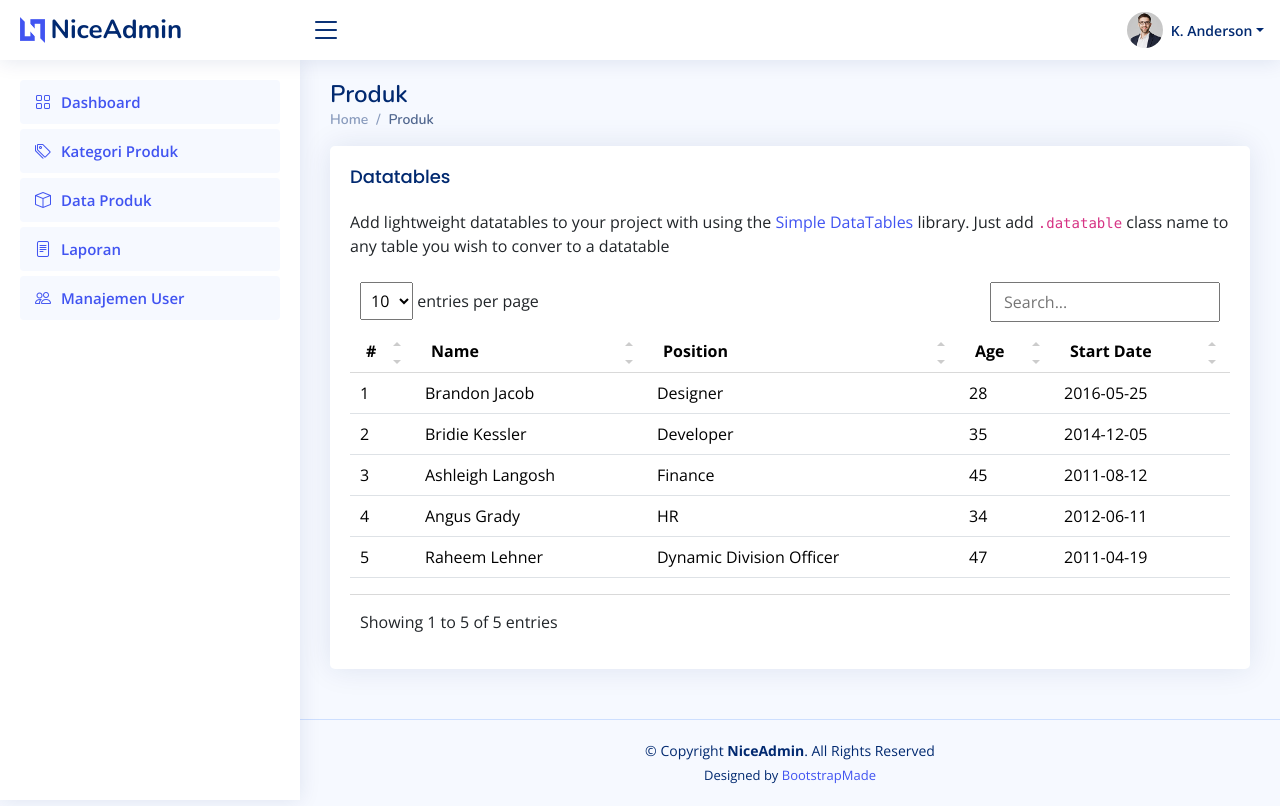
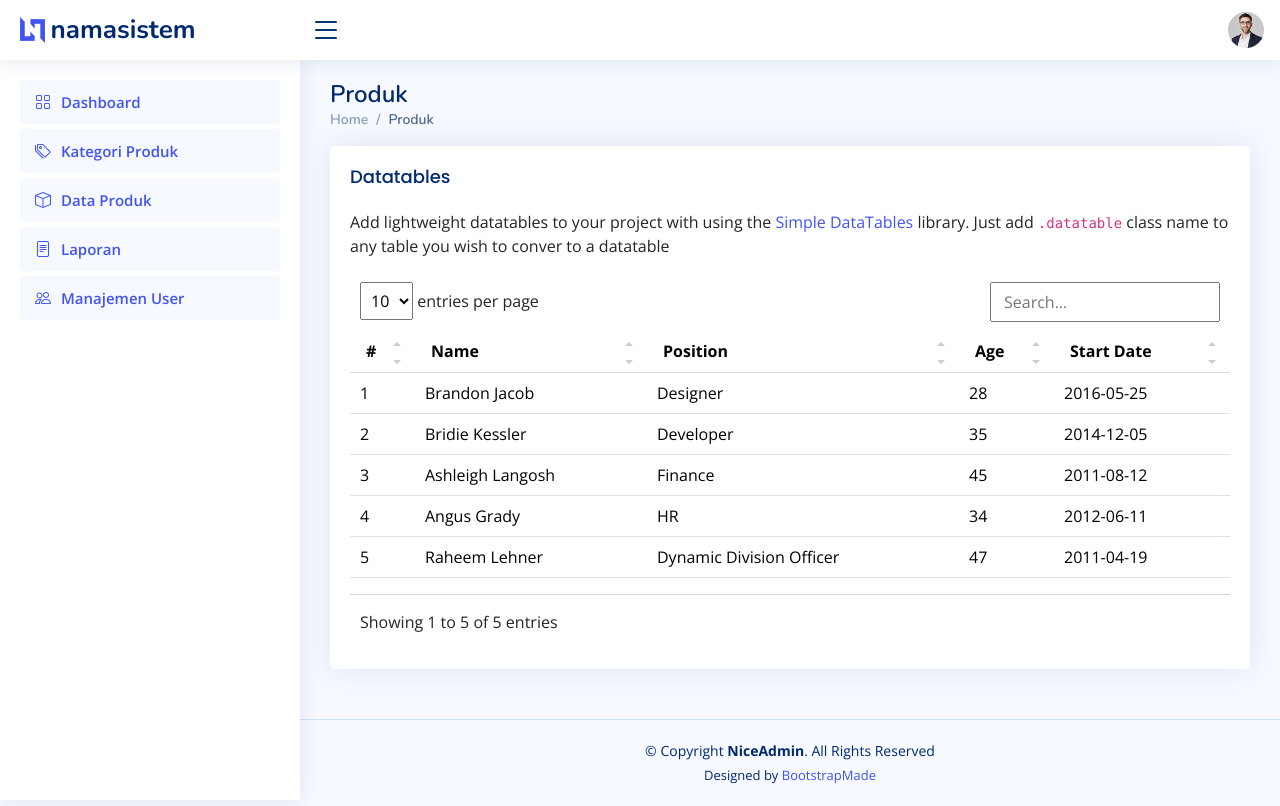
Before and after one commit to mohammadaryaekanugraha-ux/InventoryBarang, a PHP site: page /users.php in a window 1280 px wide. Run offline with PHP 8.4, Linux system fonts and the light colour scheme; some libraries are stand-ins or nearby versions.

Commit message:
Update users.php

```diff
--- a/users.php
+++ b/users.php
@@ -29,13 +29,6 @@
     <!-- Template Main CSS File -->
     <link href="assets/css/style.css" rel="stylesheet">
 
-    <!-- =======================================================
-    * Template Name: NiceAdmin
-    * Updated: Sep 18 2023 with Bootstrap v5.3.2
-    * Template URL: https://bootstrapmade.com/nice-admin-bootstrap-admin-html-template/
-    * Author: BootstrapMade.com
-    * License: https://bootstrapmade.com/license/
-    ======================================================== -->
     </head>
 
     <body>
@@ -44,9 +37,9 @@
     <header id="header" class="header fixed-top d-flex align-items-center">
 
         <div class="d-flex align-items-center justify-content-between">
-        <a href="index.html" class="logo d-flex align-items-center">
+        <a href="index.php" class="logo d-flex align-items-center">
             <img src="assets/img/logo.png" alt="">
-            <span class="d-none d-lg-block">NiceAdmin</span>
+            <span class="d-none d-lg-block">namasistem</span>
         </a>
         <i class="bi bi-list toggle-sidebar-btn"></i>
         </div><!-- End Logo -->
@@ -54,18 +47,10 @@
 
         <nav class="header-nav ms-auto">
         <ul class="d-flex align-items-center">
-
-
-
-
-
-
-
             <li class="nav-item dropdown pe-3">
 
             <a class="nav-link nav-profile d-flex align-items-center pe-0" href="#" data-bs-toggle="dropdown">
                 <img src="assets/img/profile-img.jpg" alt="Profile" class="rounded-circle">
-                <span class="d-none d-md-block dropdown-toggle ps-2">K. Anderson</span>
             </a><!-- End Profile Iamge Icon -->
 
             <ul class="dropdown-menu dropdown-menu-end dropdown-menu-arrow profile">
```
